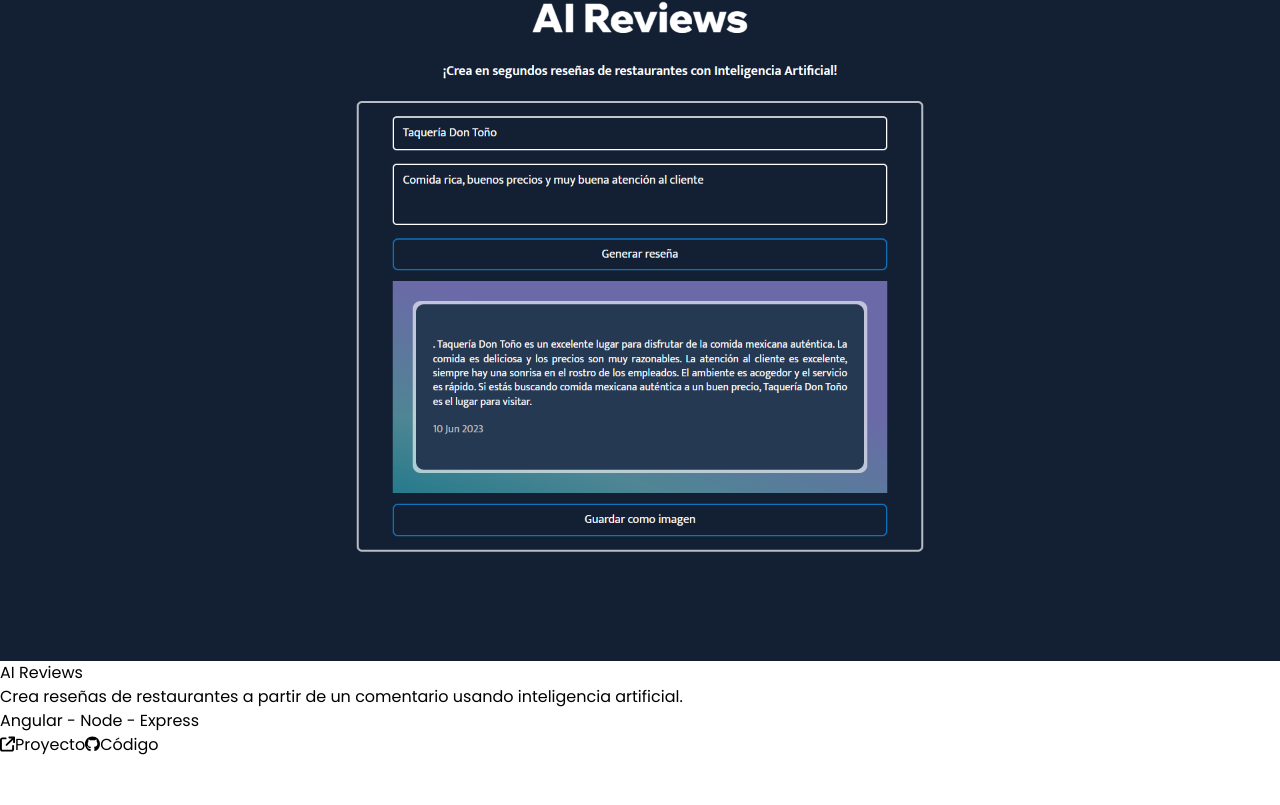
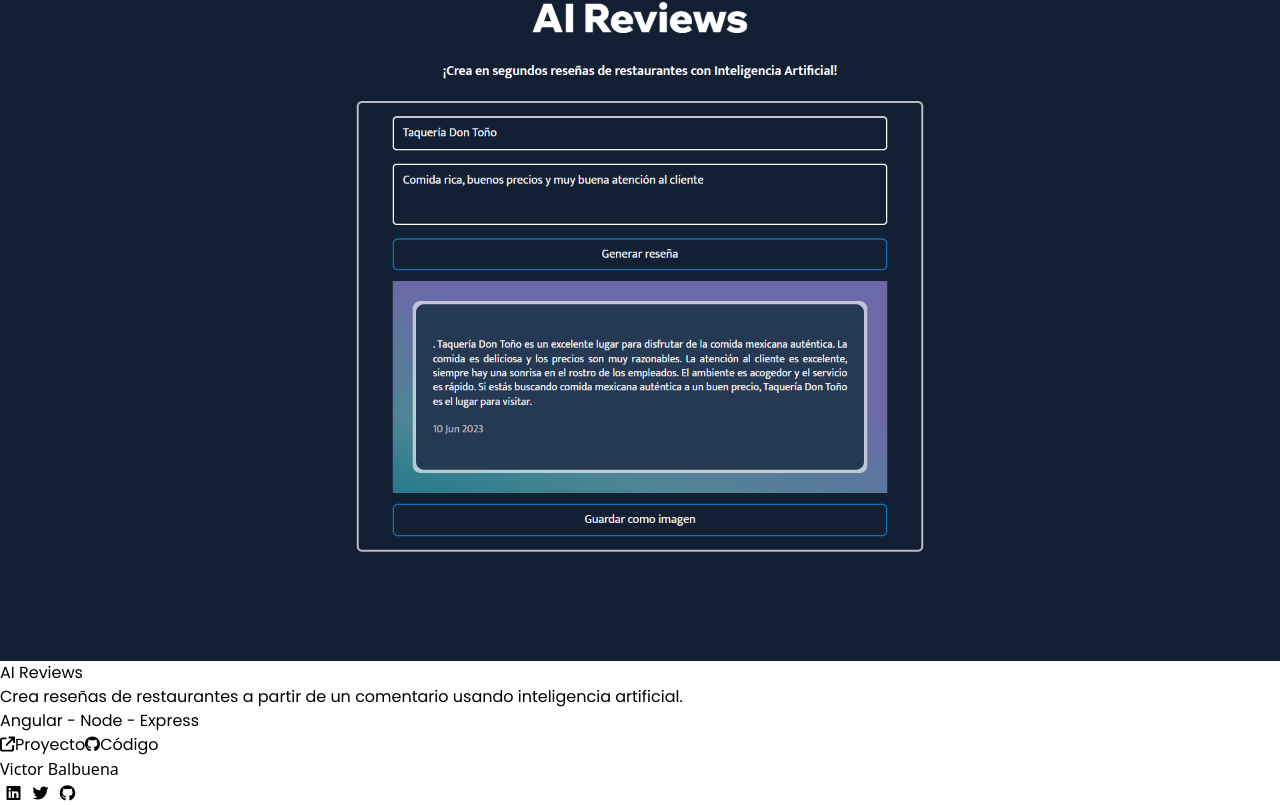
Before and after one commit to victorbalbuena/MyPortfolio, a Next.js app: page / in a window 1280 px wide. Shown: the part 3587-4392 px from the top of the page. Before the commit the page ends 4344 px from the top, so only its background shows below. Built offline with nearby package versions, Linux system fonts and the light colour scheme.

Commit message:
Added footer

```diff
--- a/pages/index.js
+++ b/pages/index.js
@@ -364,7 +364,7 @@ Net Core, RxJS, Bootstrap, entre otras.
             </div>
           </div>
         </section> */}
-        <section className="mx-auto max-w-6xl pb-10">
+        <section className="mx-auto max-w-6xl pb-1">
           <div>
             <h3 className="text-center mb-5 text-3xl pt-5 pb-1 dark:text-white second-font">
               PROYECTOS
@@ -448,7 +448,7 @@ Net Core, RxJS, Bootstrap, entre otras.
                   filme y crear lista de programas de favoritos.
                 </p>
                 <p className="text-black dark:text-white mt-4 border-dashed border-black dark:border-blue-100 rounded-lg border-2 py-2 px-5 text-center">
-                  Angular - Local Storage - CSS
+                  Angular - CSS - Local Storage
                 </p>
               </div>
 
@@ -486,7 +486,7 @@ Net Core, RxJS, Bootstrap, entre otras.
                 </button>
               </div>
             </div>
-            <div className="basis-1/3 flex-1 main-font mb-20">
+            <div className="basis-1/3 flex-1 main-font mb-10">
               <Image
                 src={project3}
                 className="rounded-lg object-cover dark:border-cyan-300 dark:border-2"
@@ -518,7 +518,6 @@ Net Core, RxJS, Bootstrap, entre otras.
                         icon={faArrowUpRightFromSquare}
                         width={15}
                         className="mr-3"
-                        alt="Proyect image"
                       ></FontAwesomeIcon>
                       Proyecto
                     </div>
@@ -545,6 +544,44 @@ Net Core, RxJS, Bootstrap, entre otras.
           </div>
         </section>
       </main>
+
+      <footer className="bg-gray-200 dark:bg-gray-700">
+        <div className="mx-auto max-w-6xl px-10 py-20 md:py-30 flex justify-between">
+          <p className="text-black dark:text-white text-xl md:text-2xl font-bold">
+          Victor Balbuena
+          </p>
+
+          <div className="text-black dark:text-white flex gap-5 md:gap-10">
+          <a
+                href="https://www.linkedin.com/in/victor-balbuena-32107824b/"
+                target="_blank"
+                rel="noreferrer"
+              >
+                <FontAwesomeIcon
+                  className="text-black dark:text-white hover:scale-125 transition-all"
+                  icon={faLinkedin}
+                  width={27}
+                ></FontAwesomeIcon>
+              </a>
+
+              <a href="https://twitter.com/VictorBalbue" target="_blank" rel="noreferrer">
+                <FontAwesomeIcon
+                  className="text-black dark:text-white hover:scale-125 transition-all"
+                  icon={faTwitter}
+                  width={27}
+                ></FontAwesomeIcon>
+              </a>
+
+              <a href="https://github.com/victorbalbuena" target="_blank" rel="noreferrer">
+                <FontAwesomeIcon
+                  className="text-black dark:text-white hover:scale-125 transition-all"
+                  icon={faGithub}
+                  width={27}
+                ></FontAwesomeIcon>
+              </a>
+          </div>
+        </div>
+        </footer>
     </div>
   );
 }
```
